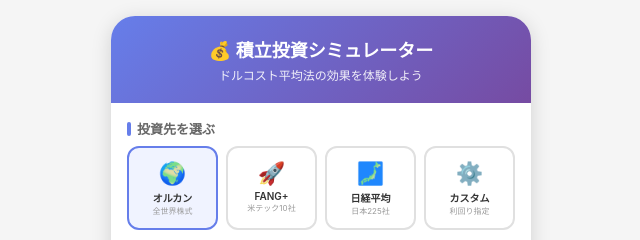
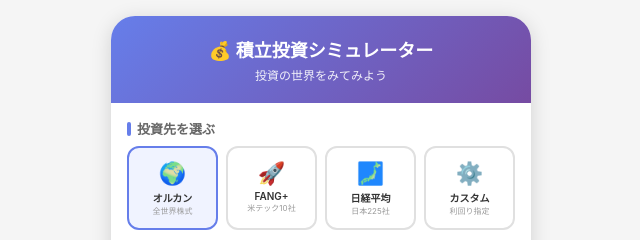
Before and after one commit to nannooyabun/tsumitate-simulator, a plain HTML site: page index.html in a window 1280 px wide. Shown: the top 240 px of the page, 319-959 px from the left. Drawn offline with nearby package versions, Linux system fonts and the light colour scheme.

Commit message:
Update index.html
文章推敲

```diff
--- a/index.html
+++ b/index.html
@@ -1017,7 +1017,7 @@
     <!-- ヘッダー -->
     <div class="header">
       <h1>💰 積立投資シミュレーター</h1>
-      <p>ドルコスト平均法の効果を体験しよう</p>
+      <p>投資の世界をみてみよう</p>
     </div>
 
     <div class="content">
```
